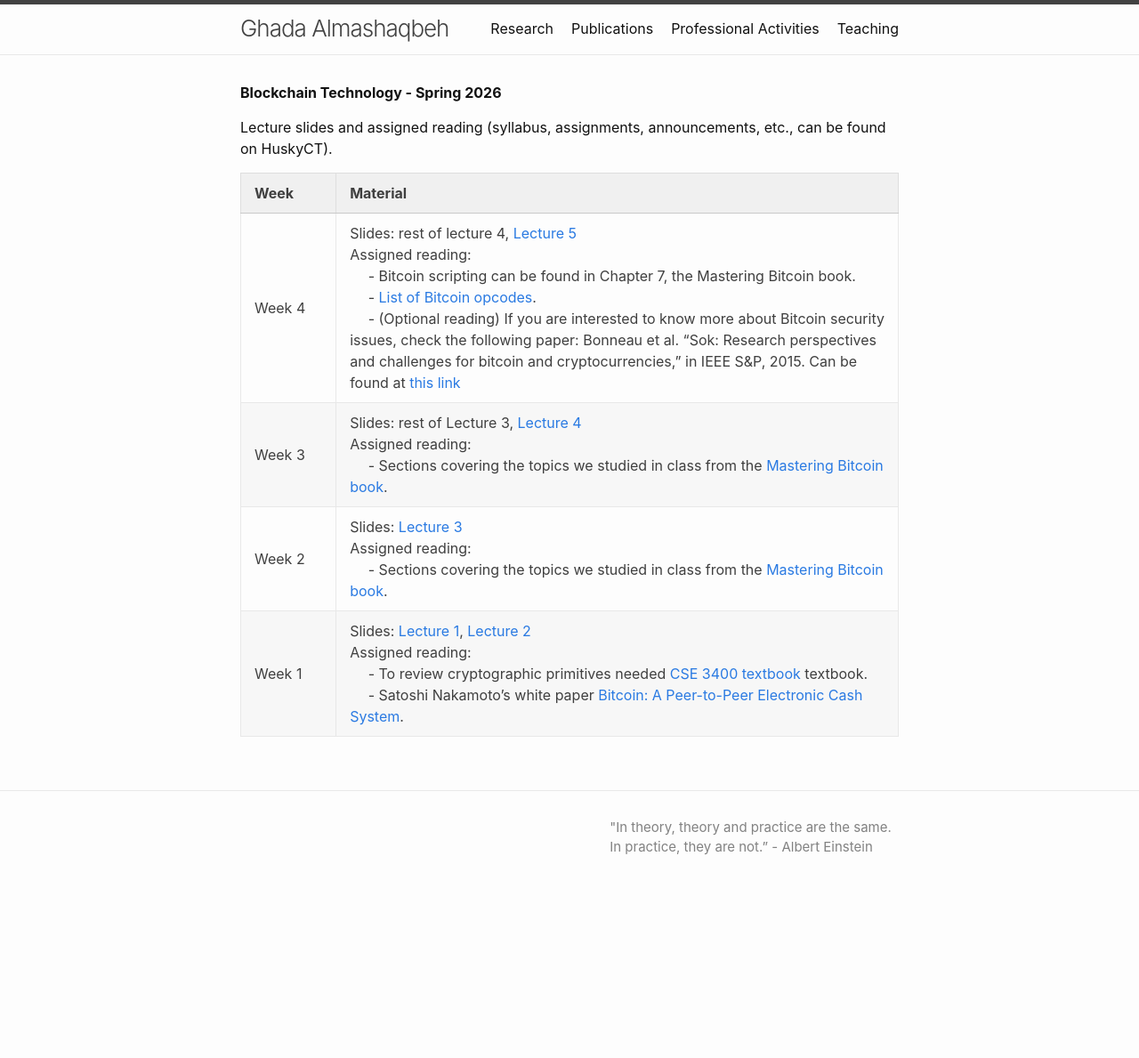
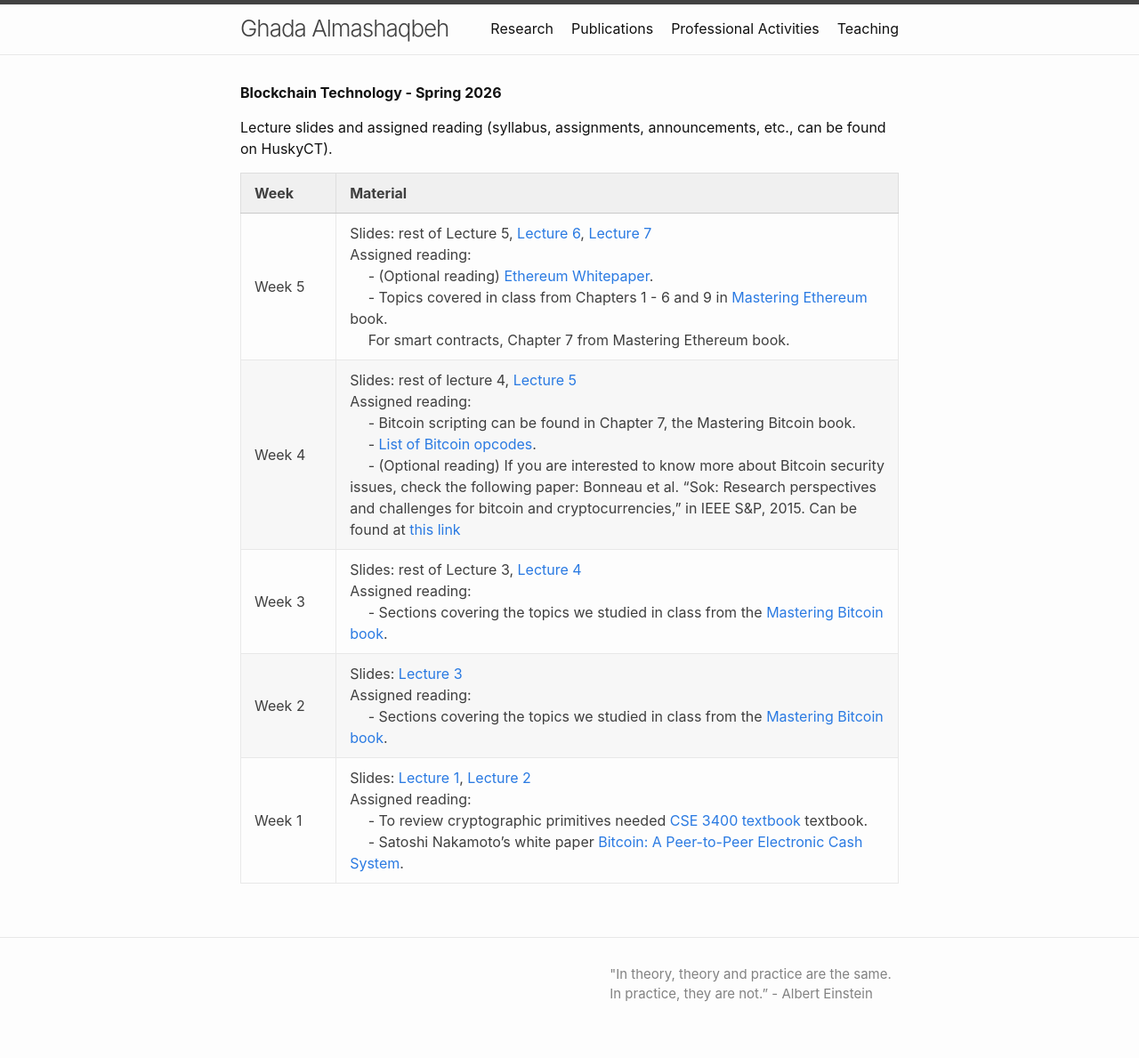
Before and after one commit to GhadaAlmashaqbeh/GhadaAlmashaqbeh.github.io, a Jekyll site: the page built from courses/blockchain-technology-s2026/index.md, in a window 1280 px wide. Shown: the whole page at 89% size. Built offline with Jekyll 4.4.1, drawn with Linux system fonts in a browser that asks for light colours; before the commit the page ends 1024 px from its top, so only the background shows below that.

Commit message:
add lectures

```diff
--- a/courses/blockchain-technology-s2026/index.md
+++ b/courses/blockchain-technology-s2026/index.md
@@ -8,6 +8,7 @@ Lecture slides and assigned reading (syllabus, assignments, announcements, etc.,
 
 | Week&emsp;&emsp;| Material           |
 |----------|--------------------|
+| Week 5 | Slides: rest of Lecture 5, [Lecture 6](./lecture6.pdf), [Lecture 7](./lecture7.pdf) <br/> Assigned reading: <br/> &emsp; - (Optional reading) [Ethereum Whitepaper](https://ethereum.org/en/whitepaper/).<br/> &emsp; - Topics covered in class from Chapters 1 - 6 and 9 in [Mastering Ethereum](https://masteringethereum.xyz/intro.html#mastering-ethereum-2nd-edition) book. <br/> &emsp; For smart contracts, Chapter 7 from Mastering Ethereum book. |
 | Week 4 | Slides: rest of lecture 4, [Lecture 5](./lecture5.pdf) <br/> Assigned reading: <br/> &emsp; - Bitcoin scripting can be found in Chapter 7, the Mastering Bitcoin book. <br/> &emsp; - [List of Bitcoin opcodes](https://en.bitcoin.it/wiki/Script). <br/> &emsp; - (Optional reading) If you are interested to know more about Bitcoin security issues, check the following paper: Bonneau et al. "Sok: Research perspectives and challenges for bitcoin and cryptocurrencies," in IEEE S&P, 2015. Can be found at [this link](https://jbonneau.com/doc/BMCNKF15-IEEESP-bitcoin.pdf) |
 | Week 3 | Slides: rest of Lecture 3, [Lecture 4](./lecture4.pdf) <br/> Assigned reading: <br/> &emsp; - Sections covering the topics we studied in class from the [Mastering Bitcoin book](https://github.com/bitcoinbook/bitcoinbook/blob/develop/BOOK.md).|
 | Week 2 | Slides: [Lecture 3](./lecture3.pdf) <br/> Assigned reading: <br/> &emsp; - Sections covering the topics we studied in class from the [Mastering Bitcoin book](https://github.com/bitcoinbook/bitcoinbook/blob/develop/BOOK.md).|
```
Also changed, not shown: 3 other files.
